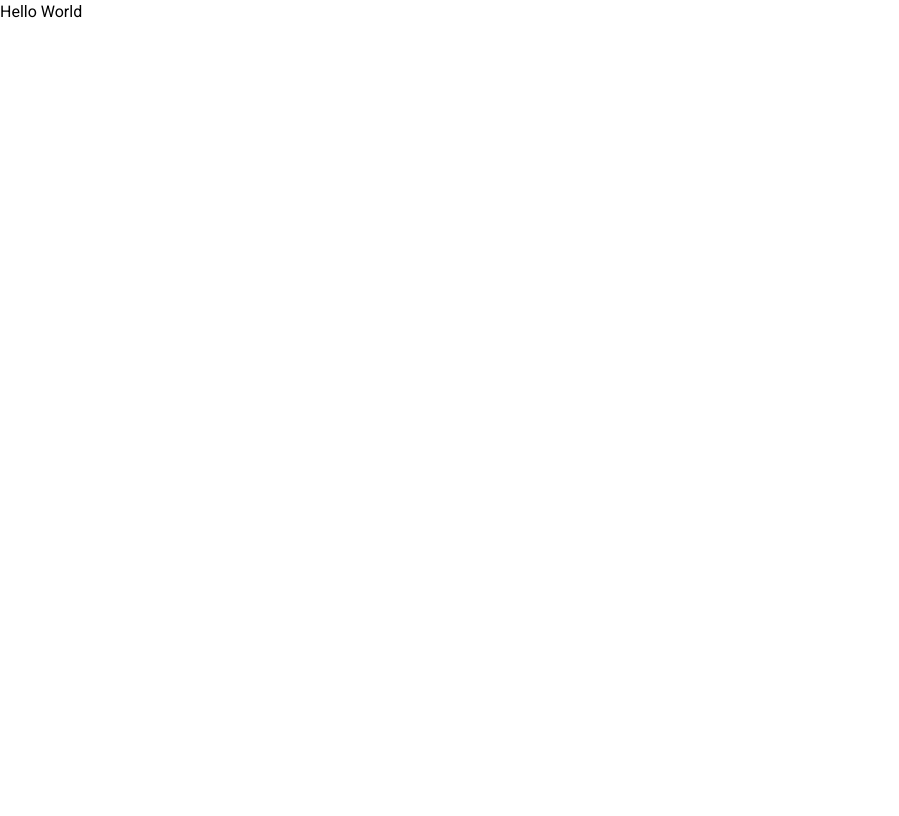
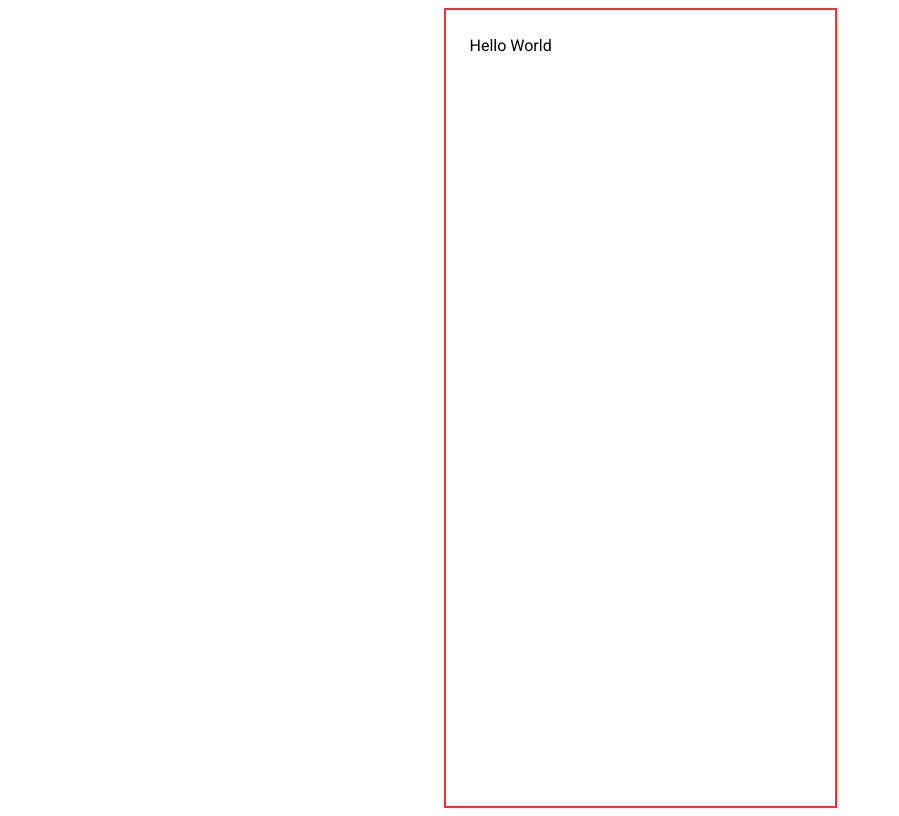
Before and after one commit to pernillasterner/bm, a Next.js app: page / in a window 1280 px wide. Shown: the whole page, without its empty margins (0-899 px from the left). Built offline with nearby package versions, Linux system fonts and the light colour scheme.

Commit message:
Add head and title. Make it dynamic. Pass title to layout component. Add basic styling to main

```diff
--- a/src/pages/components/Layout.tsx
+++ b/src/pages/components/Layout.tsx
@@ -1,15 +1,20 @@
 import { Roboto } from "next/font/google";
+import Head from "next/head";
 
 const roboto = Roboto({
   subsets: ["latin"],
   variable: "--font-roboto",
 });
 
-export default function Layout({children}: { children: React.ReactNode }) {
+export default function Layout({children, title = "Boka ett möte"}: { children: React.ReactNode, title?: string; }) {
   return (
     <>
-      <div className={`${roboto.className} font-sans`}>
-        <main>
+    <Head>
+      <title>{title}</title>
+      <meta name="description" content="Boka ett möte" />
+    </Head>
+      <div className={`${roboto.className} font-sans flex items-center justify-center p-2`}>
+        <main className="border-red-500 border-2 w-full max-w-[393px] max-h-[852px] h-[100svh] flex flex-col p-6">
           {children}
         </main>
       </div>
--- a/src/pages/index.tsx
+++ b/src/pages/index.tsx
@@ -3,7 +3,7 @@ import Layout from "./components/Layout";
 export default function Home() {
   return (
       <>
-        <Layout>Hello World</Layout>
+        <Layout title="Boka ett möte - test">Hello World</Layout>
       </>
   );
 }
```
Also changed, not shown: 1 other file (tests, documents, lock files or other folders).
